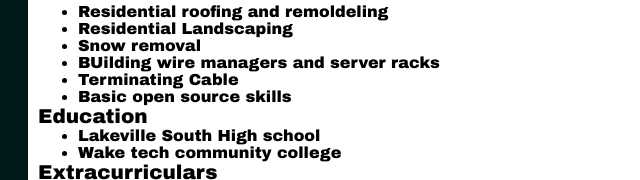
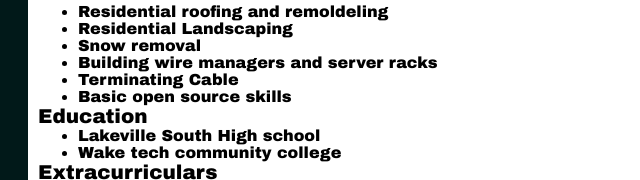
Before and after one commit to jordancoon24/Jordancoon24.github.io, a plain HTML site: page index.html in a window 1280 px wide. Shown: the part 521-701 px from the top of the page, 307-947 px from the left. Drawn offline with Linux system fonts and the light colour scheme.

Commit message:
spelling

```diff
--- a/index.html
+++ b/index.html
@@ -44,7 +44,7 @@
    <li>Residential roofing and remoldeling</li>
    <li>Residential Landscaping</li>
    <li>Snow removal</li>
-   <li>BUilding wire managers and server racks</li>
+   <li>Building wire managers and server racks</li>
    <li>Terminating Cable</li>
    <li>Basic open source skills</li>
   </ul>
```
